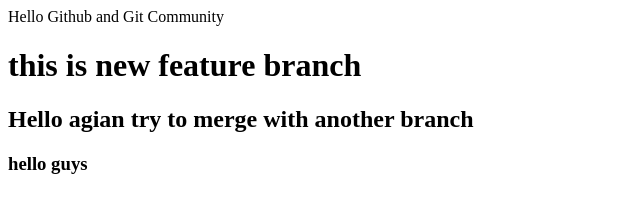
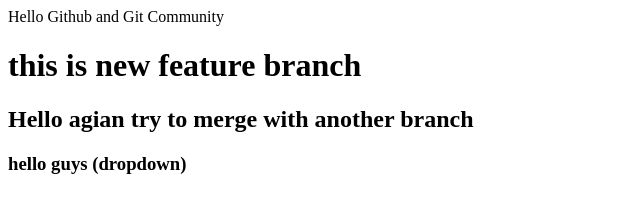
Before and after one commit to Smitpatel0409/newrepo, a plain HTML site: page index.html in a window 1280 px wide. Shown: the whole page, without its empty margins (0-640 px from the left). Drawn offline with Linux system fonts and the light colour scheme.

```diff
--- a/index.html
+++ b/index.html
@@ -1,4 +1,4 @@
 <p>Hello Github and Git Community</p>
 <h1>this is new feature branch</h1>
 <h2>Hello agian try to merge with another branch</h2>
-<h3>hello guys</h3>
+<h3>hello guys (dropdown)</h3>
```
